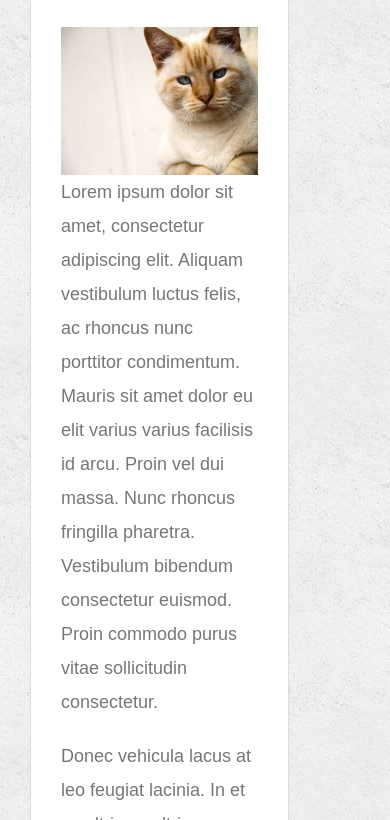
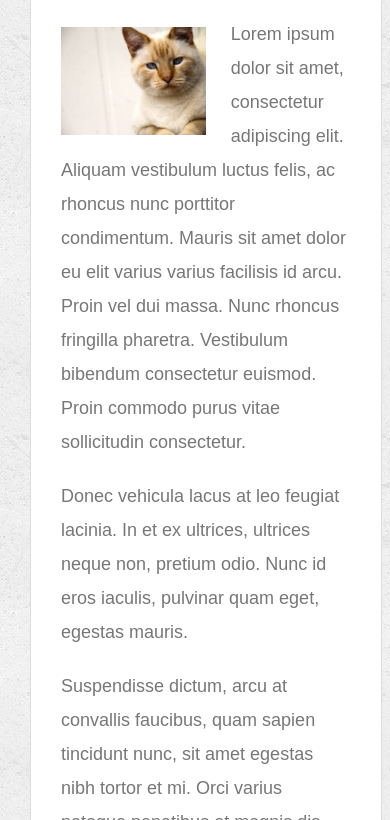
Before and after one commit to atiftariq786/Responsive-Portfolio, a plain HTML site: page index.html in a window 390 px wide. Shown: the part 301-1121 px from the top of the page. Drawn offline with Linux system fonts and the light colour scheme.

Commit message:
modified style.css

```diff
--- a/assets/css/style.css
+++ b/assets/css/style.css
@@ -277,10 +277,17 @@ body{
 
   .main-section{
     margin: 0px 20px 0px 20px;
+    width: 95%;
+
+  }
+
+  .auth-image{
+    width: 50%;
 
   }
 
 
 
 
+
 }
```
